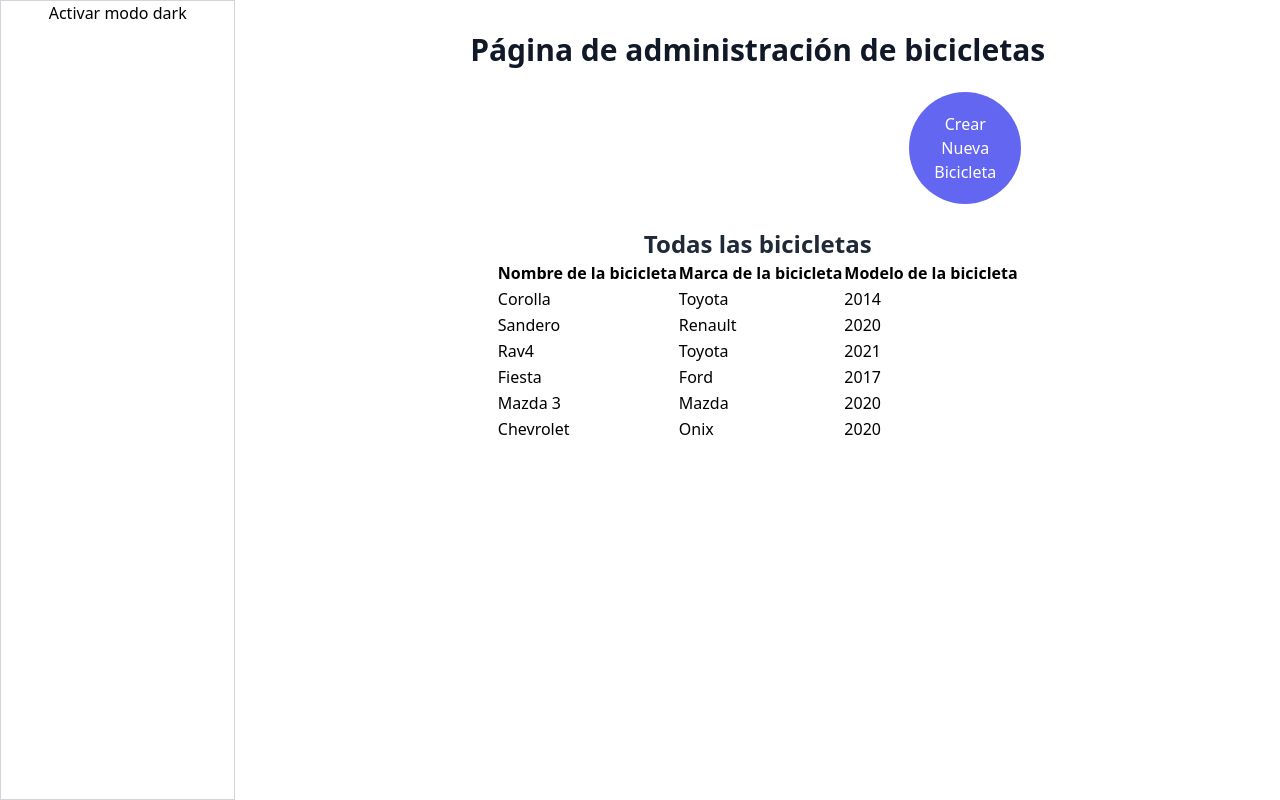
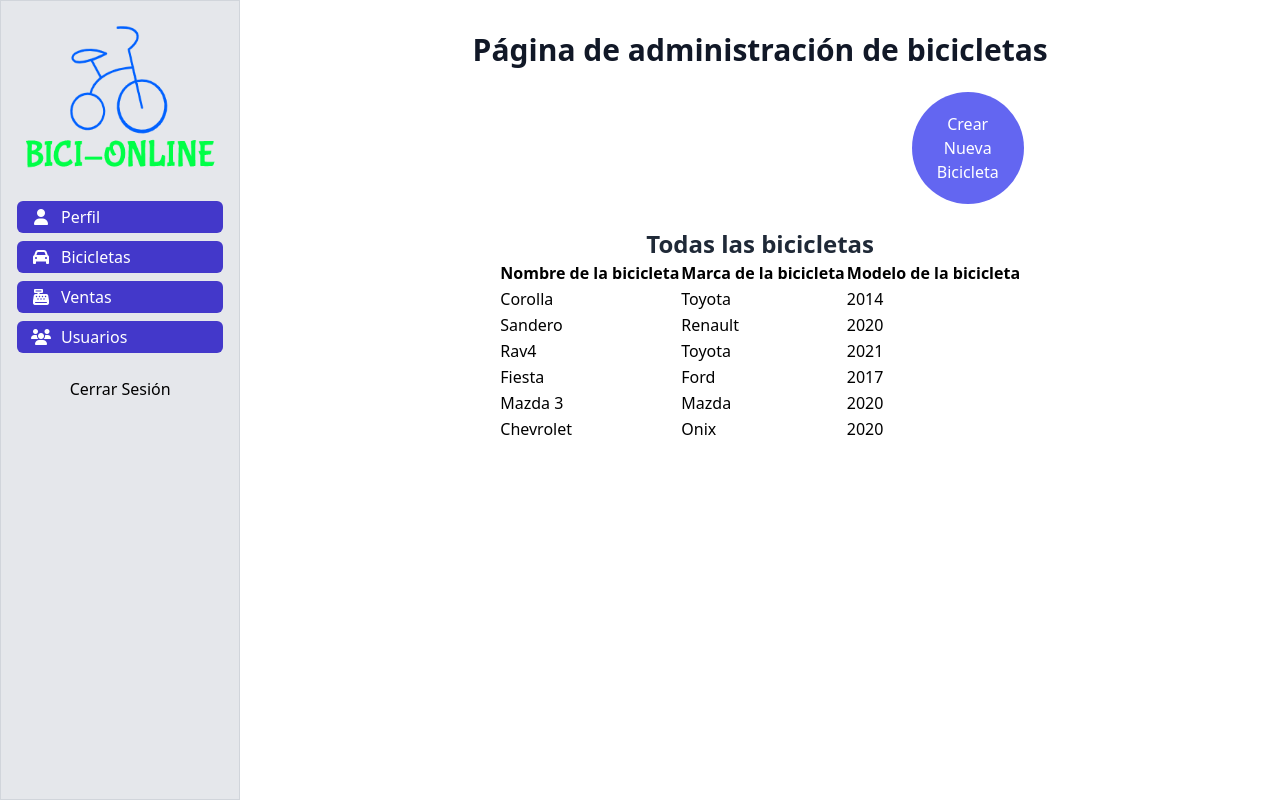
Before and after one commit to SebastianBenitez558/BICI-WEB, a React (Create React App) app: page /admin/bicicletas in a window 1280 px wide. Built offline with nearby package versions, Linux system fonts and the light colour scheme.

Commit message:
Agregar responsive

```diff
--- /dev/null
+++ b/src/components/ImagenLogo.jsx
@@ -0,0 +1,8 @@
+import React from 'react';
+import Logo from 'media/logo.png';
+
+const ImagenLogo = () => {
+  return <img className='mx-auto h-40 w-auto' src={Logo} alt='Workflow' />;
+};
+
+export default ImagenLogo;
--- a/src/components/Sidebar.jsx
+++ b/src/components/Sidebar.jsx
@@ -1,12 +1,34 @@
 import React from 'react';
-import TriggerDarkMode from './TriggerDarkMode';
+import ImagenLogo from './ImagenLogo';
+import { Link } from 'react-router-dom';
 
 const Sidebar = () => {
   return (
-    <nav className='w-72 border border-gray-300 h-full flex flex-col justify-between'>
-      <TriggerDarkMode />
+    <nav className='hidden sm:flex sm:w-72 border border-gray-300 h-full flex-col bg-gray-200 p-4 sidebar'>
+      <Link to='/admin'>
+        <ImagenLogo />
+      </Link>
+
+      <div className='my-4'>
+        <Ruta icono='fas fa-user' ruta='/admin/perfil' nombre='Perfil' />
+        <Ruta icono='fas fa-car' ruta='/admin/bicicletas' nombre='Bicicletas' />
+        <Ruta icono='fas fa-cash-register' ruta='/admin/ventas' nombre='Ventas' />
+        <Ruta icono='fas fa-users' ruta='/admin/usuarios' nombre='Usuarios' />
+      </div>
+      <button>Cerrar Sesión</button>
     </nav>
   );
 };
 
+const Ruta = ({ icono, ruta, nombre }) => {
+  return (
+    <Link to={ruta}>
+      <button className='p-1 my-2 bg-indigo-700 hover:bg-indigo-900 flex w-full items-center text-white rounded-md'>
+        <i className={`${icono} w-10`} />
+        {nombre}
+      </button>
+    </Link>
+  );
+};
+
 export default Sidebar;
--- /dev/null
+++ b/src/components/SidebarResponsive.jsx
@@ -0,0 +1,33 @@
+import React, { useState } from 'react';
+import { Link } from 'react-router-dom';
+
+const SidebarResponsive = () => {
+  const [mostrarNavegacion, setMostrarNavegacion] = useState(false);
+  return (
+    <div
+      className='sm:hidden'
+      onClick={() => {
+        setMostrarNavegacion(!mostrarNavegacion);
+      }}
+    >
+      <i className={`mx-2 fas fa-${mostrarNavegacion ? 'times' : 'bars'} hover:text-yellow-600`} />
+      {mostrarNavegacion && (
+        <ul className='bg-gray-900'>
+          <ResponsiveRoute nombre='Vehículos' ruta='/admin/vehiculos' />
+          <ResponsiveRoute nombre='Ventas' ruta='/admin/ventas' />
+          <ResponsiveRoute nombre='Usuarios' ruta='/admin/usuarios' />
+        </ul>
+      )}
+    </div>
+  );
+};
+
+const ResponsiveRoute = ({ ruta, nombre }) => {
+  return (
+    <Link to={ruta}>
+      <li className='text-gray-200 border border-gray-300 p-1'>{nombre}</li>
+    </Link>
+  );
+};
+
+export default SidebarResponsive;
--- a/src/layouts/AuthLayout.jsx
+++ b/src/layouts/AuthLayout.jsx
@@ -1,5 +1,5 @@
+import ImagenLogo from 'components/ImagenLogo';
 import React from 'react';
-import Logo from 'media/logo.png';
 import { Link } from 'react-router-dom';
 
 const AuthLayout = ({ children }) => {
@@ -11,7 +11,7 @@
         </Link>
       </div>
       <div className='max-w-md w-full'>
-        <img className='mx-auto h-52 w-auto' src={Logo} alt='Workflow' />
+      <ImagenLogo />
         {children}
       </div>
     </div>
--- a/src/layouts/PrivateLayout.jsx
+++ b/src/layouts/PrivateLayout.jsx
@@ -1,11 +1,13 @@
 import React from 'react';
 import Sidebar from 'components/Sidebar';
+import SidebarResponsive from 'components/SidebarResponsive';
 
 const PrivateLayout = ({ children }) => {
   return (
     <div className='flex w-screen h-screen'>
-      <div className='flex flex-nowrap h-full w-full'>
+      <div className='flex flex-col md:flex-row flex-nowrap h-full w-full'>
         <Sidebar />
+        <SidebarResponsive />
         <main className='flex w-full  overflow-y-scroll items-center justify-center'>
           {children}
         </main>
```
